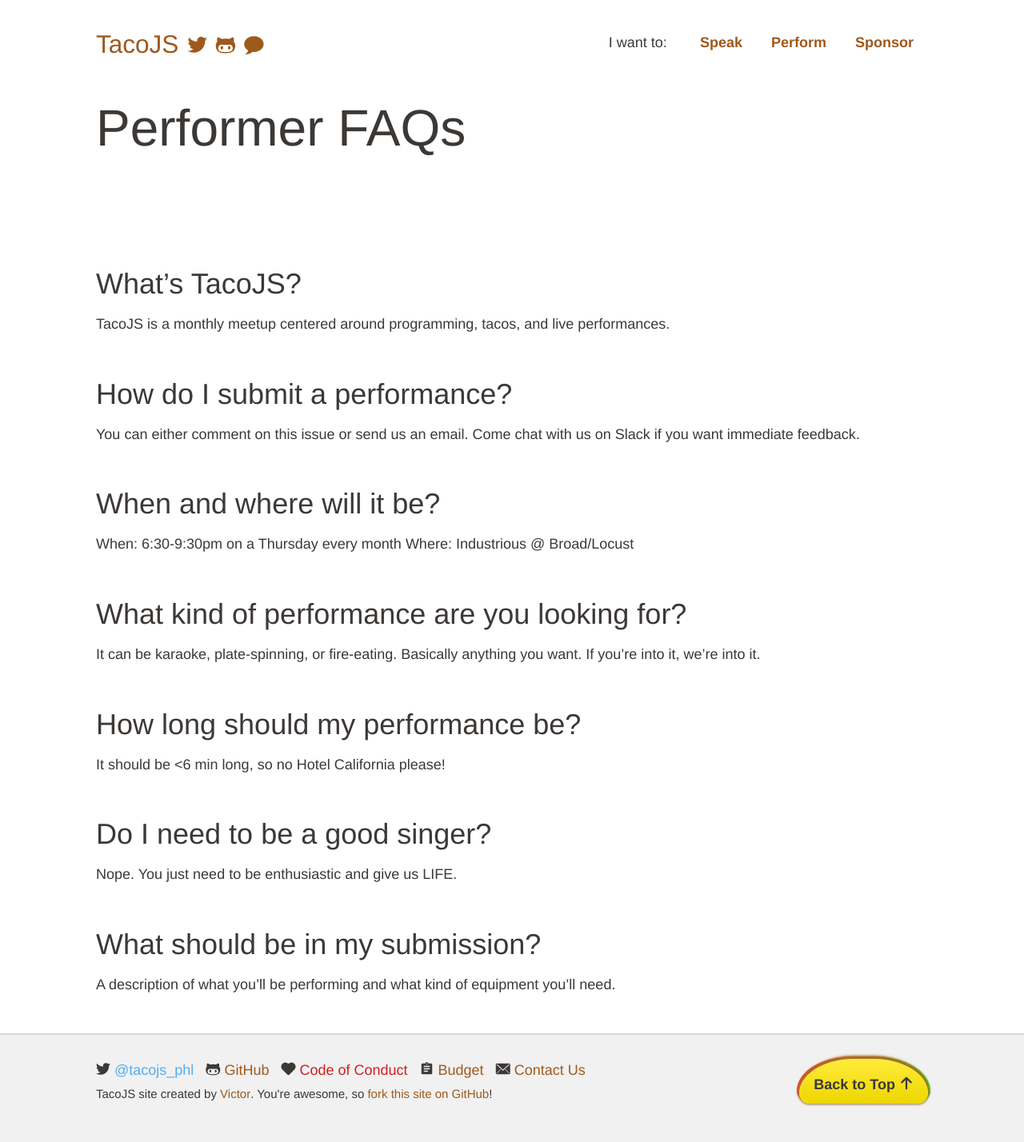
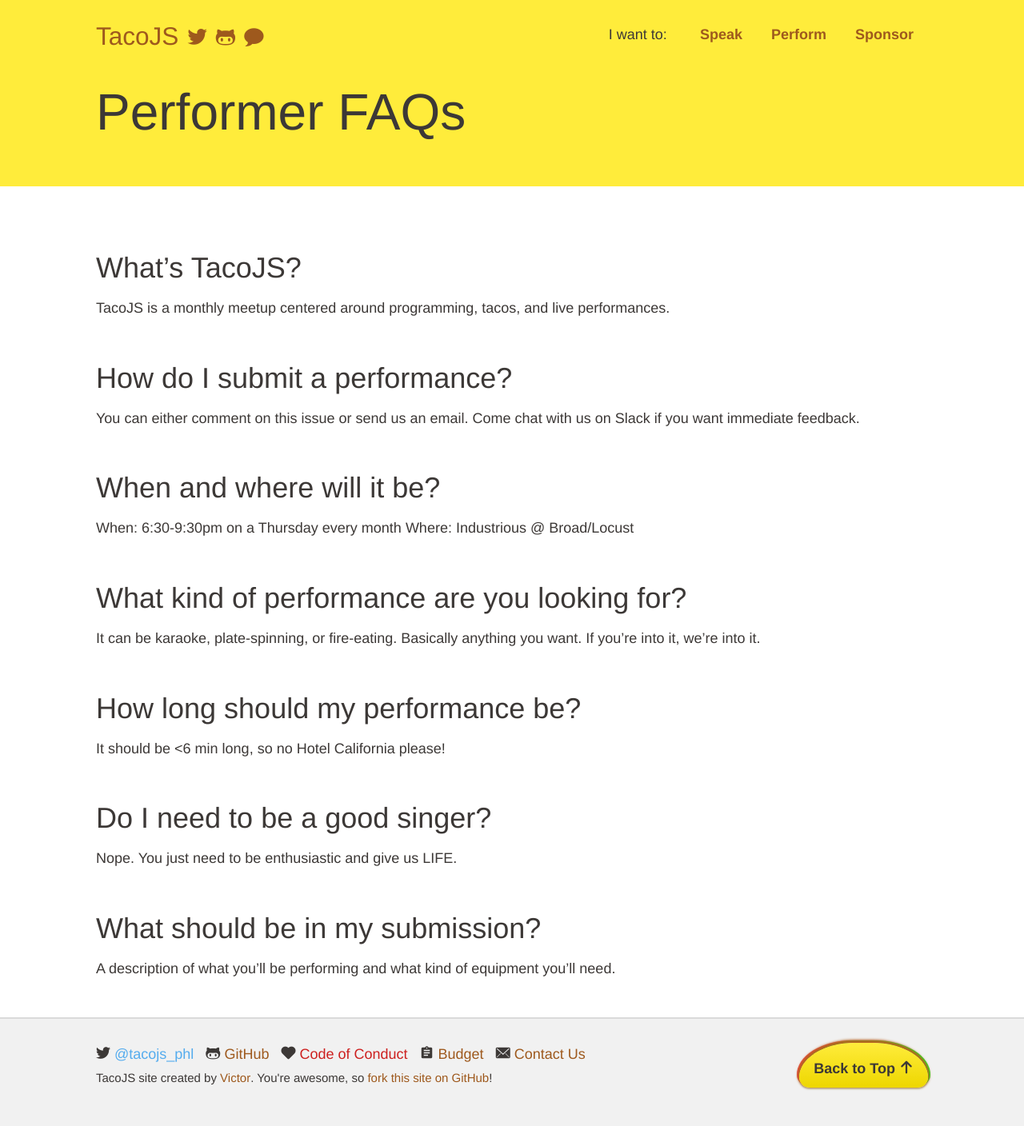
Before and after one commit to TacoJS/tacojs.github.io, a Jekyll site: the page built from pages/performers.md, in a window 1280 px wide. Shown: the whole page at 80% size. Built offline with Jekyll 4.4.1, drawn with Linux system fonts in a browser that asks for light colours; nearby versions of some CDN libraries; some web fonts are replaced.

Commit message:
Schedule "bib" layout

```diff
--- a/_sass/_site.scss
+++ b/_sass/_site.scss
@@ -30,6 +30,9 @@
 
 // Navigation
 .nav {
+  padding: 20px 0;
+  background: $secondary;
+  // box-shadow: 0 0 4px rgba(0,0,0,.5);
   &-brand {
     font-family: $title-font-family;
     font-size: 1.75em;
@@ -69,6 +72,7 @@
 header {
   // background-color: $primary;
   // color: $white;
+  background: $secondary;
   .title {
     max-width: 560px;
   }
@@ -134,12 +138,23 @@
 
 // Schedule
 .schedule {
-  background: $secondary;
-  h2, h3 {
+  background: $white;
+  .timeline {
+    background: $secondary;
+    padding-right: 15px;
+    margin-top: -30px;
+    padding-top: 30px;
+    border-bottom-right-radius: 10px;
+    border-bottom-left-radius: 10px;
+  }
+  h2 {
     margin-top: 0;
     text-align: left!important;
-    font-size: 32px;
+    font-size: 26px;
     line-height: 1.25em;
+  }
+  h3:first-of-type {
+    margin-bottom: .65em;
   }
   .schedule-event-time {
     text-align: right;
@@ -156,21 +171,20 @@
     }
   }
   columny[size="85"], columny[size="80"] {
-    border-bottom: 2px solid rgba(0,0,0,.25);
-    padding: 5px 10px 5px 10px;
+    border-radius: 0px;
+    padding: 5px 10px 1em 10px;
+    border-bottom: 2px solid rgba(0, 0, 0, 0.25);
 
     p:last-of-type {
       margin-bottom: 0;
     }
-
-    border-bottom: 2px solid rgba(0, 0, 0, 0.25);
-    background: $secondary-darker;
-    border-radius: 4px;
-    padding-top: .5em;
     @include media-query($on-palm) {
       border-bottom: none;
     }
   }
+  // row:last-of-type columny[size="85"], row:last-of-type columny[size="80"] {
+  //   border-bottom: none;
+  // }
 }
 
 .sponsor img {
--- a/pages/index.html
+++ b/pages/index.html
@@ -48,7 +48,7 @@
 <section id="schedule" class="schedule">
   <container>
     <row>
-      <column size="70">
+      <column size="70" class="timeline">
         <h1 style="no-margin-bottom">{{ meetup.title }} Schedule</h1>
         <!-- Schedule loop goes here -->
         {% for item in meetup.schedule %}
@@ -61,7 +61,7 @@
               {{ item.title }}
             </h2>
             {% if item.author %}
-            <p class="schedule-event-author">by {{ item.author }} <a href="https://twitter.com/{{ item.twitter }}" target="_blank">@{{ item.twitter }}</a></p>
+            <p class="schedule-event-author">{{ item.type | capitalize }} by {{ item.author }} <a href="https://twitter.com/{{ item.twitter }}" target="_blank">@{{ item.twitter }}</a></p>
             {% endif %}
             {% if item.description %}
             <p class="schedule-event-description">{{ item.description }}</p>
@@ -71,7 +71,6 @@
         {% endfor %}
       </column>
       <column size="30">
-        <h1>&nbsp;</h1>
         <h3>About</h3>
         <p>TacoJS is a meetup about web technology with a side of tacos and live performances. We meet on a Thursday every month.</p>
         <p>All participants are expected to follow <a href="http://jsconf.com/codeofconduct.html" target="_blank">JSConf Code of Conduct</a>.</p>
```
